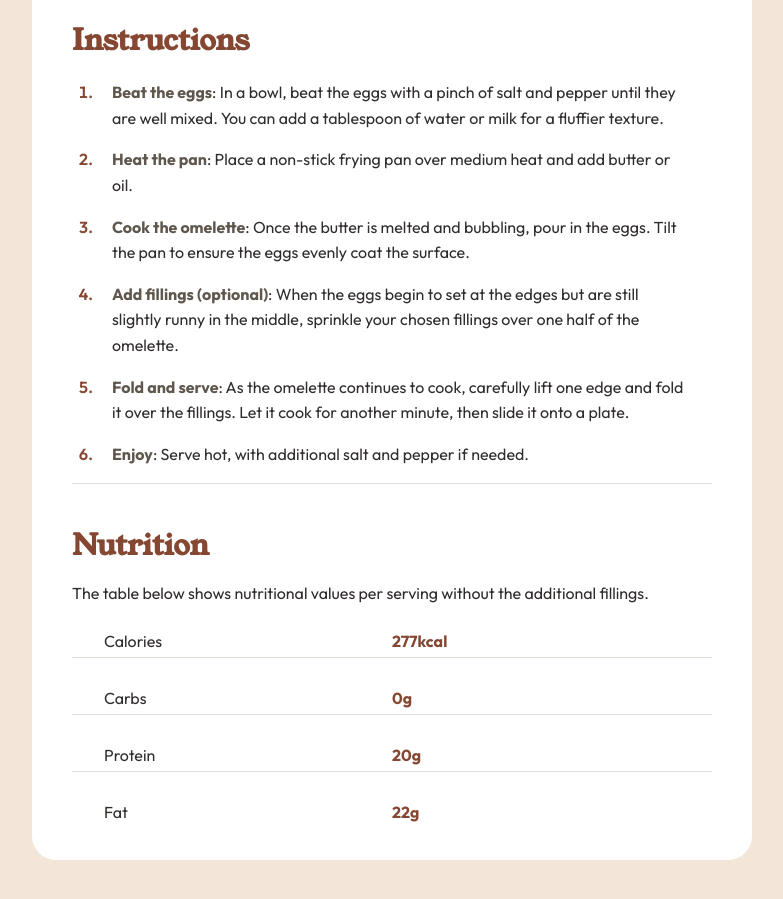
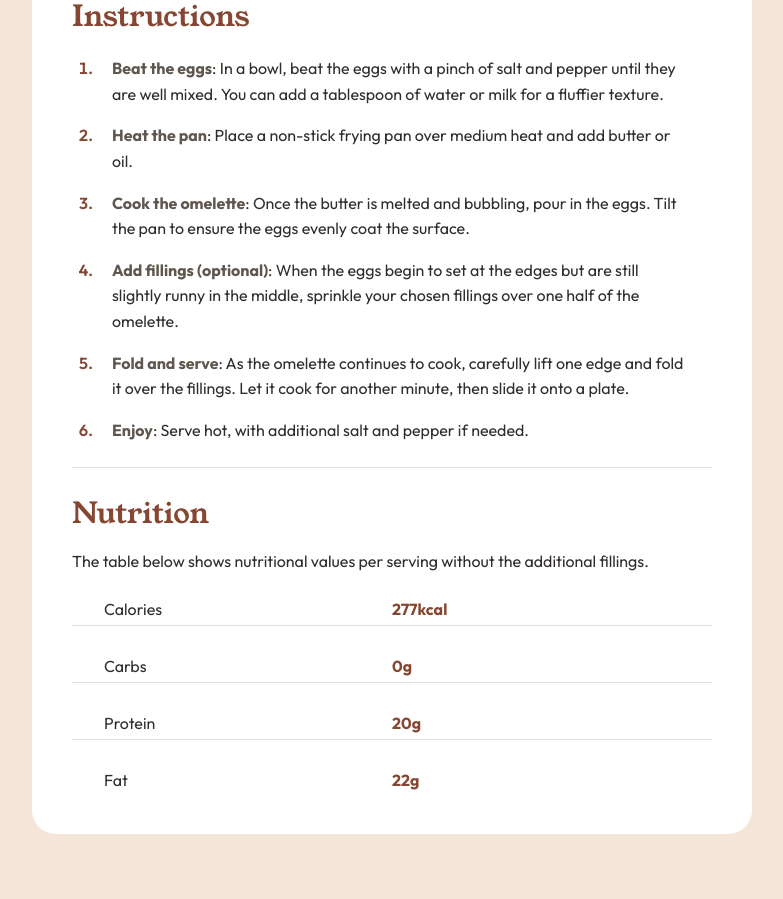
Before and after one commit to DezzaAnnePeregrina/Recipe-Page, a plain HTML site: page index.html in a window 1280 px wide. Shown: the part 1103-2002 px from the top of the page, without its empty margins (248-1031 px from the left). Drawn offline with Linux system fonts and the light colour scheme.

Commit message:
modified css file

```diff
--- a/css/style.css
+++ b/css/style.css
@@ -40,7 +40,6 @@
 body{
     display: grid;
     place-items: center;
-    min-height: 100vh;
     font-size: var(--fs-base);
     font-weight: var(--fw-light);
     color: var(--clr-Dark-Charcoal);
@@ -79,7 +78,7 @@ img{
 }
 
 .ingredients, .instructions, .nutrition{
-    padding: 1rem 0;
+    padding: 0 0 1.5rem 0;
     gap: 1.5rem;
     width: 100%;
     border-bottom: 1.5px solid var(--clr-Light-Grey);
@@ -97,14 +96,14 @@ img{
 
 .nutrition, .table:last-child{
     border-bottom: none;
-    padding-bottom: 0;
+    padding-bottom: .2rem;
 }
 
 
 /* typography */
-h1, h2, h3{
+h1, h2{
     font-family: var(--ff-young-serif);
-    font-weight: var(--fw-bolder);
+    font-weight: var(--fw-light);
 }
 
 h1{
@@ -122,6 +121,7 @@ h2{
 
 h3{
     font-size: 1.3rem;
+    font-weight: var(--fw-bold);
     color: var(--clr-Dark-Raspberry);
 }
 
```
